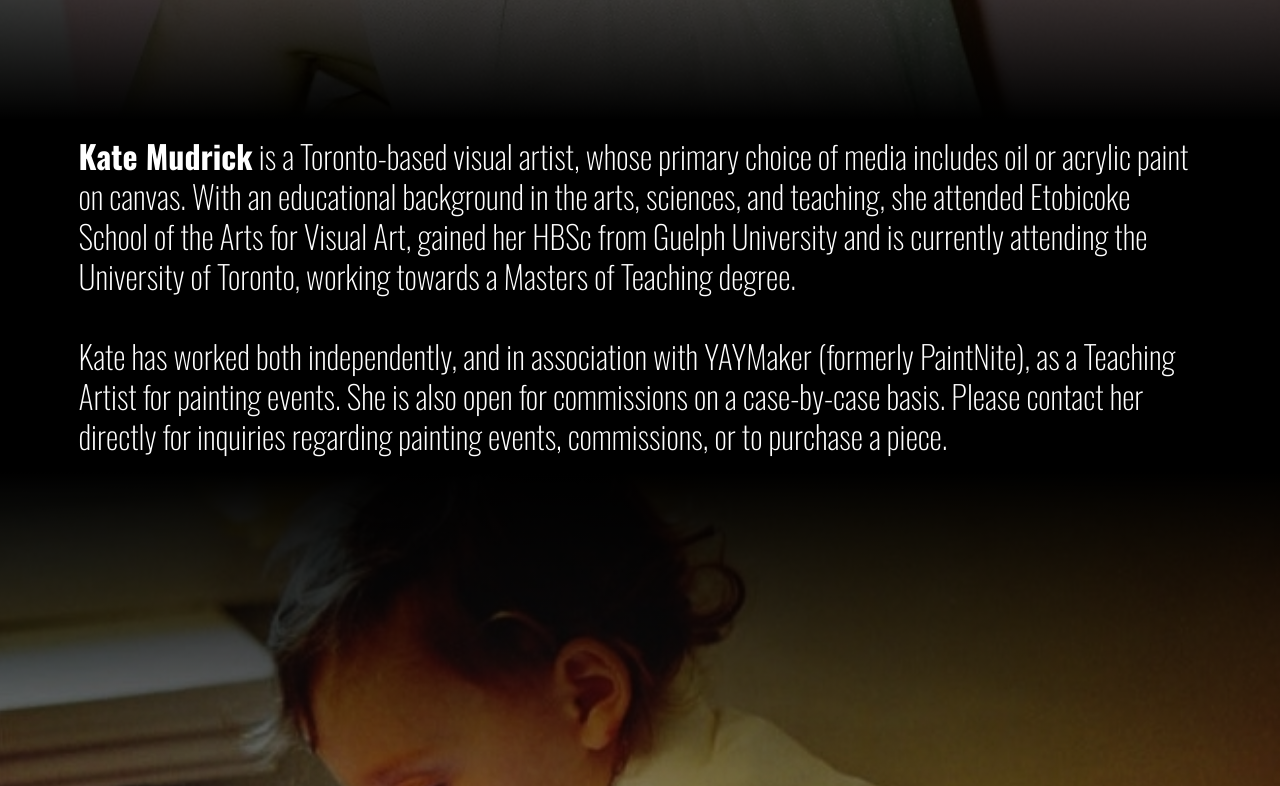
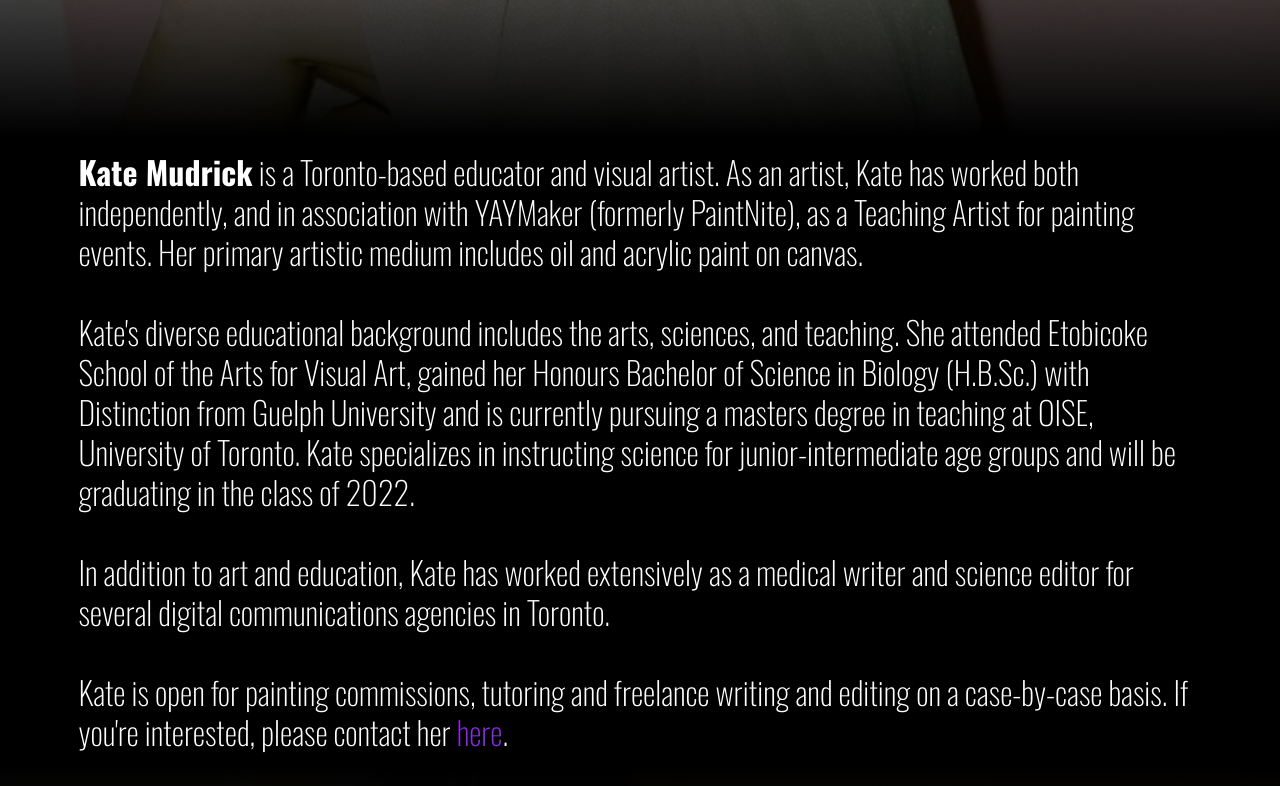
Before and after one commit to jaredgoldman/kathleen, a Next.js app: page /bio in a window 1280 px wide. Shown: the part 1000-1786 px from the top of the page. Built offline with nearby package versions, Linux system fonts and the light colour scheme.

Commit message:
update bio, update sizing for xl screens

```diff
--- a/components/Biography.js
+++ b/components/Biography.js
@@ -5,27 +5,38 @@ export default function Biography() {
   return (
     <div className={styles.root}>
       <div className={styles.moduleOne}>
-        <div className={styles.fade}>
-          {/* <div className={styles.heading}>
-            <h2>About Kathleen</h2>
-          </div> */}
-        </div>
+        <div className={styles.fade}></div>
       </div>
       <div className={styles.bioContainer}>
         <div className={styles.bio}>
           <p>
-            <strong>Kate Mudrick</strong> is a Toronto-based visual artist, whose primary choice of
-            media includes oil or acrylic paint on canvas. With an educational background in the
-            arts, sciences, and teaching, she attended Etobicoke School of the Arts for Visual Art,
-            gained her HBSc from Guelph University and is currently attending the University of
-            Toronto, working towards a Masters of Teaching degree.
+            <strong>Kate Mudrick</strong> is a Toronto-based educator and visual artist. As an
+            artist, Kate has worked both independently, and in association with YAYMaker (formerly
+            PaintNite), as a Teaching Artist for painting events. Her primary artistic medium
+            includes oil and acrylic paint on canvas.
           </p>
           <br />
           <p>
-            Kate has worked both independently, and in association with YAYMaker (formerly
-            PaintNite), as a Teaching Artist for painting events. She is also open for commissions
-            on a case-by-case basis. Please contact her directly for inquiries regarding painting
-            events, commissions, or to purchase a piece.
+            Kate's diverse educational background includes the arts, sciences, and teaching. She
+            attended Etobicoke School of the Arts for Visual Art, gained her Honours Bachelor of
+            Science in Biology (H.B.Sc.) with Distinction from Guelph University and is currently
+            pursuing a masters degree in teaching at OISE, University of Toronto. Kate specializes
+            in instructing science for junior-intermediate age groups and will be graduating in the
+            class of 2022.
+          </p>
+          <br />
+          <p>
+            In addition to art and education, Kate has worked extensively as a medical writer and
+            science editor for several digital communications agencies in Toronto.
+          </p>
+          <br />
+          <p>
+            Kate is open for painting commissions, tutoring and freelance writing and editing on a
+            case-by-case basis. If you're interested, please contact her{' '}
+            <a className={styles.link} href='mailto:kathleen.mudrick@gmail.com'>
+              here
+            </a>
+            .
           </p>
         </div>
       </div>
@@ -35,7 +46,3 @@ export default function Biography() {
     </div>
   )
 }
-
-// Kate Mudrick is a Toronto-based visual artist, whose primary choice of media includes oil or acrylic paint on canvas. With an educational background in the arts, sciences, and teaching, she attended Etobicoke School of the Arts for Visual Art, gained her HBSc from Guelph University and is currently attending the University of Toronto, working towards a Masters of Teaching degree.
-
-// Kate has worked both independently, and in association with YAYMaker (formerly PaintNite), as a Teaching Artist for painting events. She is also open for commissions on a case-by-case basis. Please contact her directly for inquiries regarding painting events, commissions, or to purchase a piece.
--- a/components/Biography.module.scss
+++ b/components/Biography.module.scss
@@ -13,11 +13,19 @@
   background-position: center;
   background-size: 100%;
   height: 50rem;
-  padding-top: 15rem;
+  padding-top: 20%;
 
   @media only screen and (max-width: 1000px) {
     background-size: 70rem auto;
     background-position: center;
+  }
+
+  @media only screen and (min-width: 1300px) {
+    padding-top: 25%;
+  }
+
+  @media only screen and (min-width: 1750px) {
+    padding-top: 40%;
   }
 }
 
@@ -81,3 +89,13 @@
     background-position: 40% 40%;
   }
 }
+
+.link {
+  text-decoration: none;
+  color: blueviolet;
+
+  &:hover {
+    color: white;
+    text-decoration: underline;
+  }
+}
--- a/components/Header.module.scss
+++ b/components/Header.module.scss
@@ -22,7 +22,7 @@
     color: white;
   }
 
-  A:hover {
+  a:hover {
     color: blueviolet;
   }
 
--- a/components/HomePage.module.scss
+++ b/components/HomePage.module.scss
@@ -14,6 +14,10 @@
   @media only screen and (min-width: 1224px) {
     background-size: 100rem auto;
     background-position: center;
+  }
+
+  @media only screen and (min-width: 1500px) {
+    background-size: 150rem auto;
   }
 }
 
```
